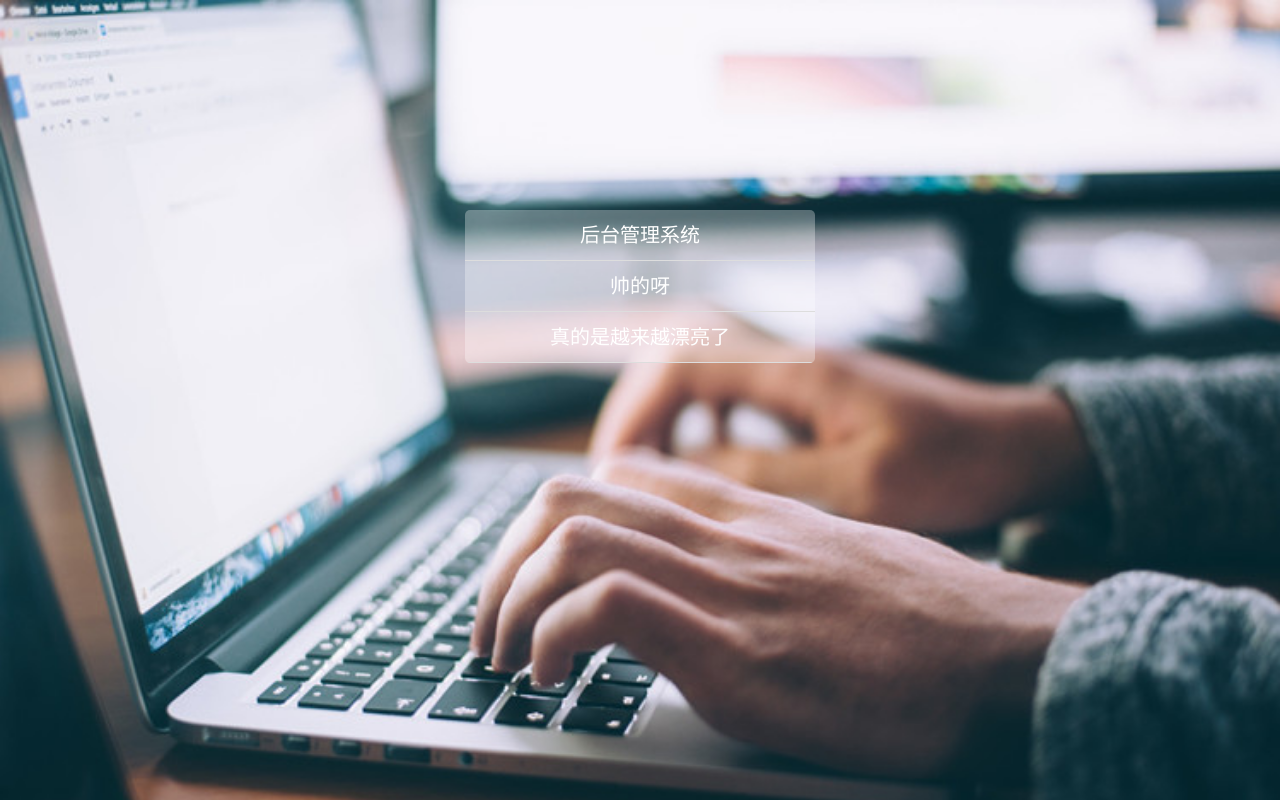
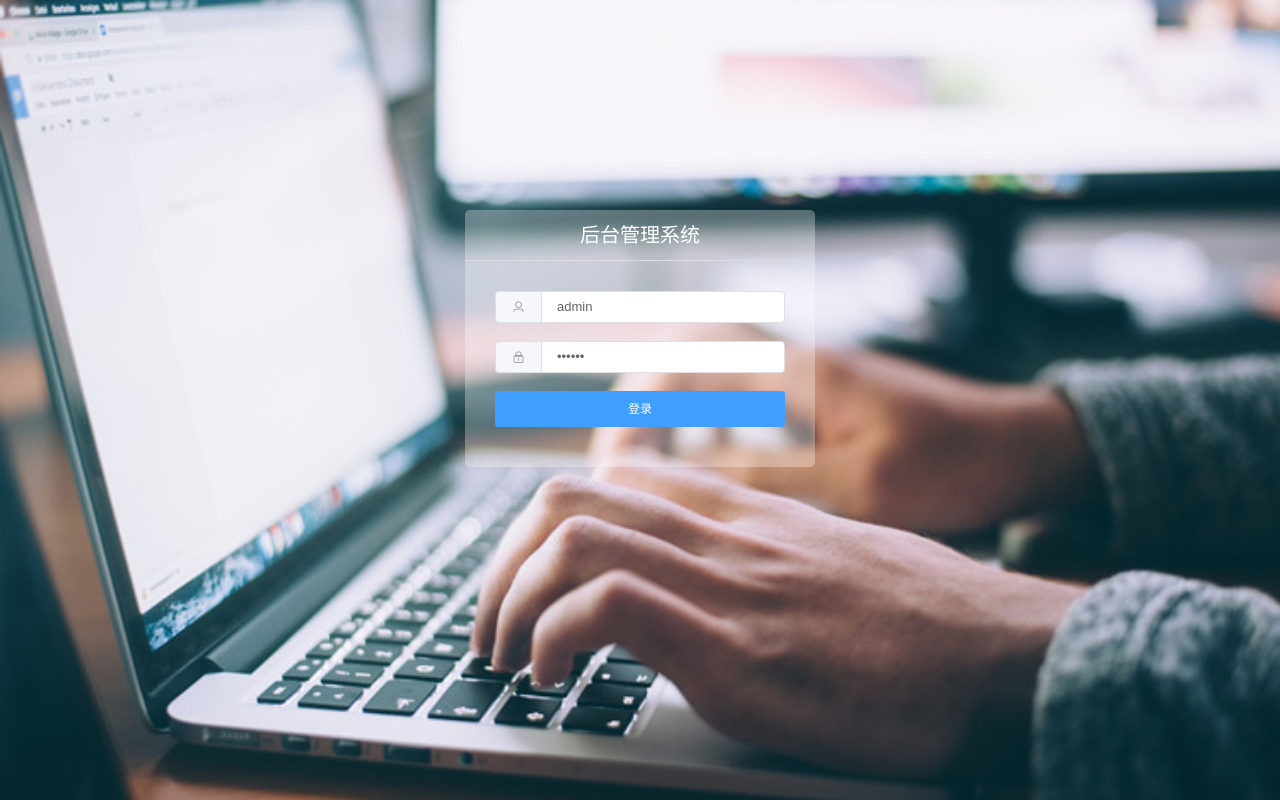
Before and after one commit to StarALiang/vue-background-management-system, a Vue app: page /#/ in a window 1280 px wide. Built offline with nearby package versions, Linux system fonts and the light colour scheme.

Commit message:
更新了登录耶，新建了home主页

```diff
--- a/package.json
+++ b/package.json
@@ -9,6 +9,7 @@
   "dependencies": {
     "axios": "^0.19.0",
     "core-js": "^3.3.2",
+    "element-ui": "^2.12.0",
     "vue": "^2.6.10",
     "vue-router": "^3.1.3",
     "vuex": "^3.0.1"
--- a/src/router/index.js
+++ b/src/router/index.js
@@ -7,12 +7,12 @@ const routes = [
   {
     path: '/',
     name: 'login',
-    component: () => import(/* webpackChunkName: "about" */ '../views/login/login.vue')
+    component: () => import('../views/login/login.vue')
   },
   {
-    path: '/about',
-    name: 'about',
-    component: () => import(/* webpackChunkName: "about" */ '../views/About.vue')
+    path: '/home',
+    name: 'home',
+    component: () => import('../views/home/Home.vue')
   }
 ]
 
--- /dev/null
+++ b/src/views/home/Home.vue
@@ -0,0 +1,22 @@
+<template>
+  <div class="wrapper">Home主页</div>
+</template>
+
+<script>
+export default {
+  components: {},
+  props: {},
+  data() {
+    return {};
+  },
+  watch: {},
+  computed: {},
+  methods: {},
+  created() {},
+  mounted() {}
+};
+</script>
+
+<style lang="scss" scoped>
+.wrapper {}
+</style>
--- a/src/views/login/login.vue
+++ b/src/views/login/login.vue
@@ -2,8 +2,22 @@
   <div class="wrapper">
     <div class="ms-login">
       <div class="ms-title">后台管理系统</div>
-      <div class="ms-title">帅的呀</div>
-      <div class="ms-title">真的是越来越漂亮了</div>
+      <!-- 登录表单 -->
+      <el-form class="ms-content" :model="param" :rules="rules" ref="login" label-width="0px">
+        <el-form-item prop="username">
+          <el-input type="text" v-model="param.username" placeholder="请输入用户名">
+            <el-button slot="prepend" icon="el-icon-user"></el-button>
+          </el-input>
+        </el-form-item>
+        <el-form-item prop="password">
+          <el-input type="password" v-model="param.password" placeholder="请输入密码">
+            <el-button slot="prepend" icon="el-icon-lock"></el-button>
+          </el-input>
+        </el-form-item>
+        <div class="login-btn">
+          <el-button type="primary" @click="submitForm()">登录</el-button>
+        </div>
+      </el-form>
     </div>
   </div>
 </template>
@@ -13,11 +27,38 @@ export default {
   components: {},
   props: {},
   data() {
-    return {};
+    return {
+      param: {
+        username: "admin",
+        password: "123123"
+      },
+      rules: {
+        username: [
+          { required: true, message: "请输入用户名", trigger: "blur" }
+        ],
+        password: [{ required: true, message: "请输入密码", trigger: "blur" }]
+      }
+    };
   },
   watch: {},
   computed: {},
-  methods: {},
+  methods: {
+    submitForm() {
+      console.log("啦啦啦啦啦1111拉拉");
+      this.$refs.login.validate(valid => {
+        console.log(valid);
+        if (valid) {
+          this.$message.success("登录成功");
+          localStorage.setItem('ms_username', this.param.username);
+          this.$router.push("/home");
+        } else {
+          this.$message.error("请输入账号和密码");
+          console.log("error submit!!");
+          return false;
+        }
+      });
+    }
+  },
   created() {},
   mounted() {}
 };
@@ -37,7 +78,7 @@ export default {
     width: 350px;
     margin: -190px 0 0 -175px;
     border-radius: 5px;
-    background: rgba(255, 255, 255, .3);
+    background: rgba(255, 255, 255, 0.3);
     overflow: hidden;
     .ms-title {
       width: 100%;
@@ -47,6 +88,16 @@ export default {
       color: #fff;
       border-bottom: 1px solid #ddd;
     }
+    .ms-content {
+      padding: 30px;
+      .login-btn {
+        button {
+          width: 100%;
+          height: 36px;
+          margin-bottom: 10px;
+        }
+      }
+    }
   }
 }
 </style>
```
Also changed, not shown: src/main.js (+7 -3 lines), 1 other file (tests, documents, lock files or other folders).
